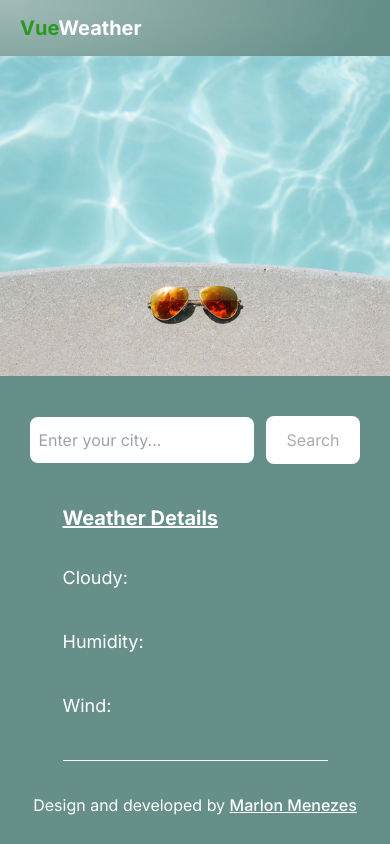
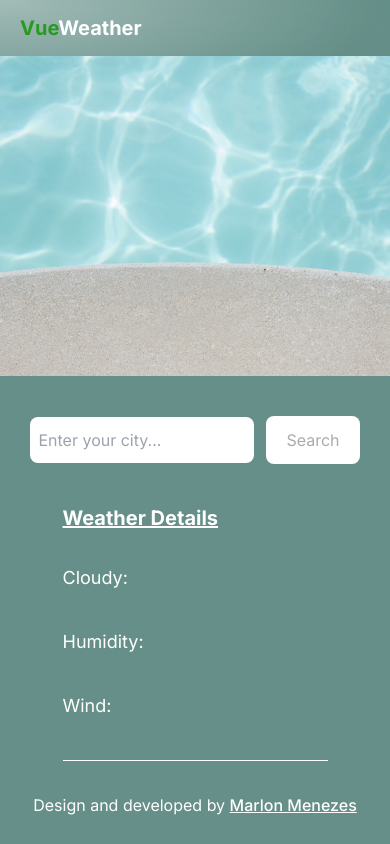
Before and after one commit to SouEuMarlon/vueweather, a Vue app: page / in a window 390 px wide. Built offline with nearby package versions, Linux system fonts and the light colour scheme.

Commit message:
changed summer bg image

```diff
--- a/src/App.vue
+++ b/src/App.vue
@@ -146,7 +146,13 @@ body {
     @apply flex flex-col;
   }
   .main_section {
-    @apply w-full bg-bottom;
+    @apply w-full bg-no-repeat bg-cover bg-bottom;
+  }
+}
+
+@media screen and (max-width: 480px) {
+  .main_section {
+    @apply w-full bg-no-repeat bg-cover bg-center;
   }
 }
 </style>
```
Also changed, not shown: src/assets/summer_bg.webp.
